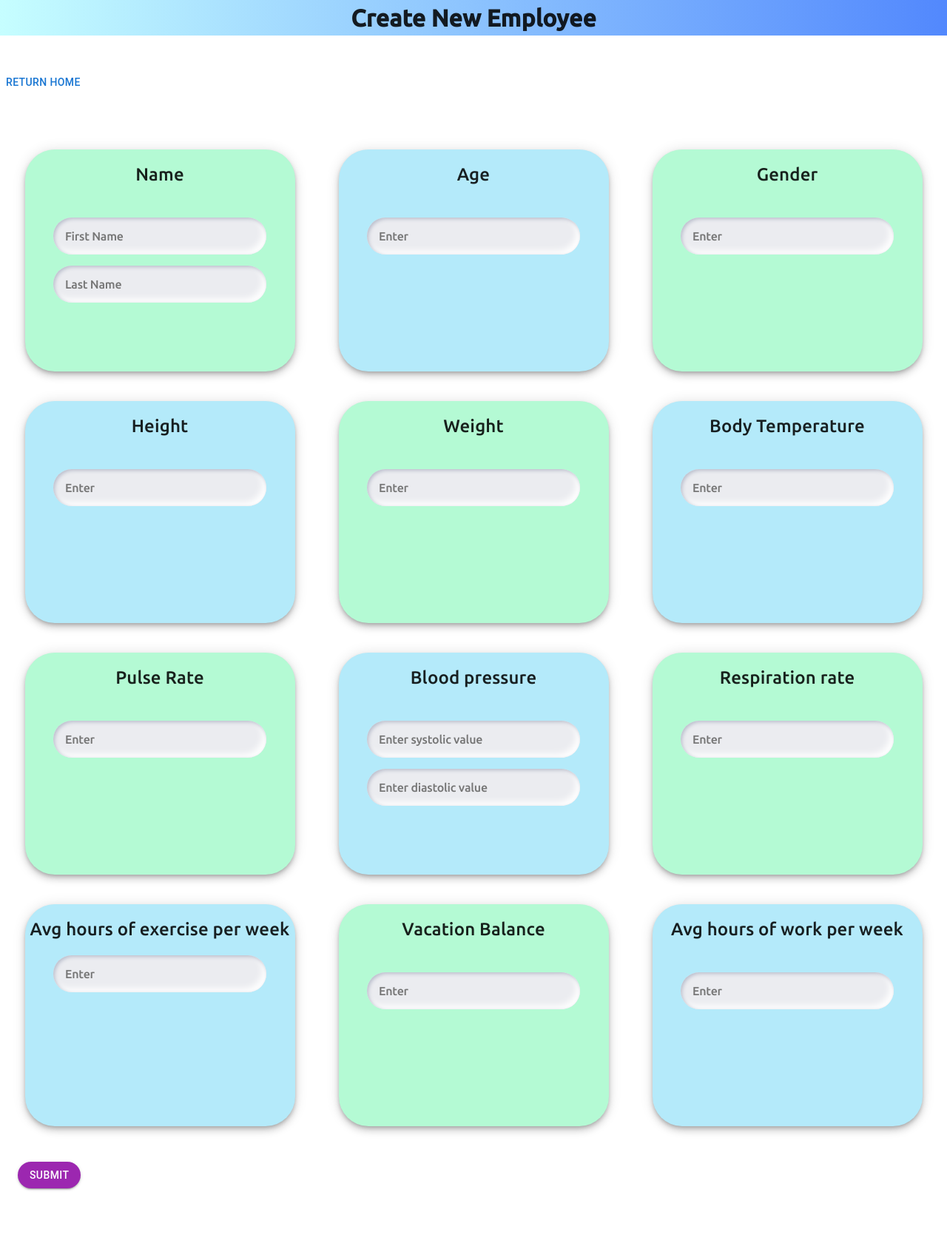
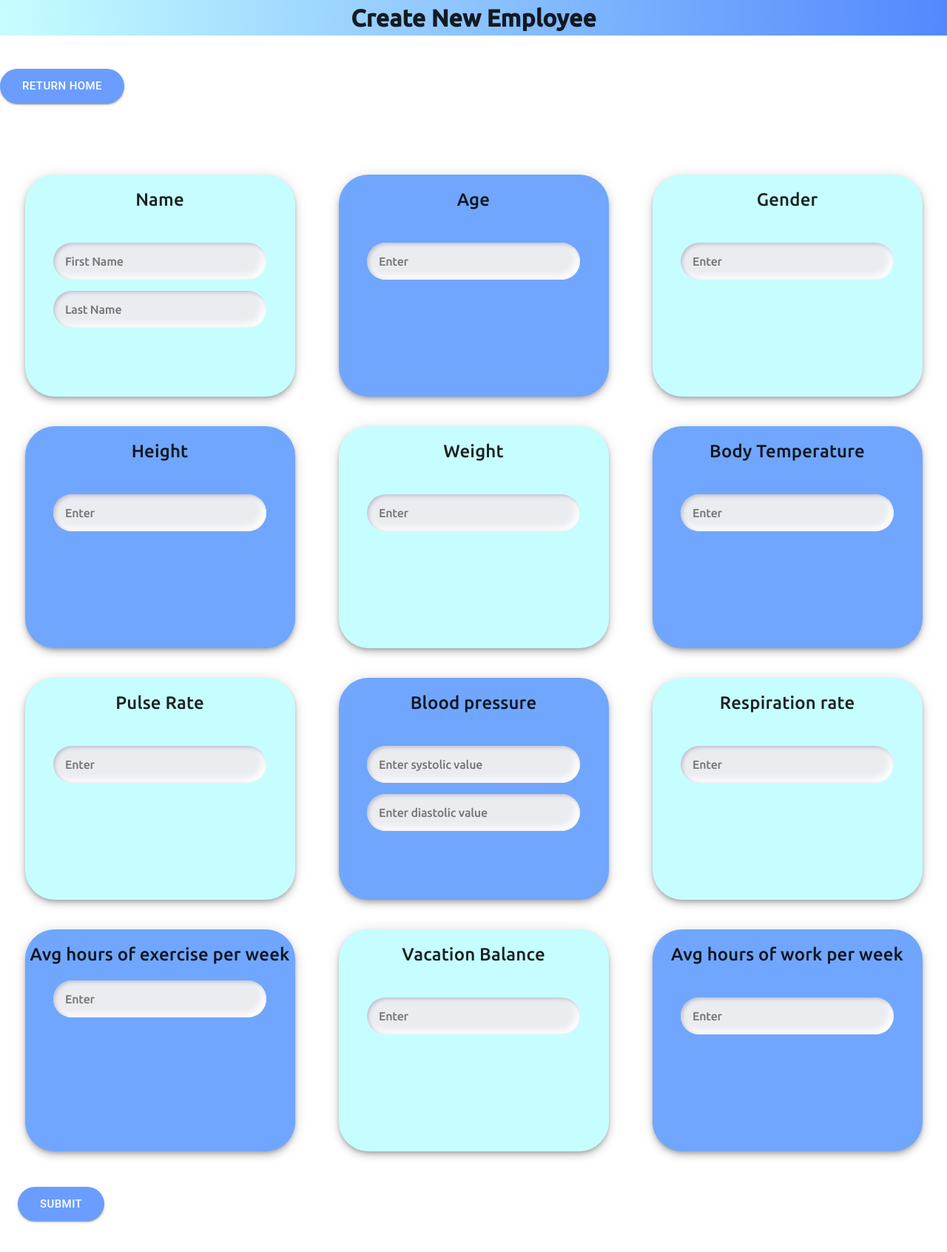
Before and after one commit to kfc0105/vendia-health-dashboard, a React (Create React App) app: page /addData in a window 1280 px wide. Shown: the top 1692 px of the page at 74% size. Before the commit the page ends 1654 px from the top, so only its background shows below. Built offline with nearby package versions, Linux system fonts and the light colour scheme; what @vendia/client would draw is missing.

Commit message:
Changed styles

```diff
--- a/src/NewEmployee/NewEmployee.js
+++ b/src/NewEmployee/NewEmployee.js
@@ -92,7 +92,17 @@ function NewEmployee() {
           <h1 style={{ marginTop: "0px" }}>Create New Employee</h1>{" "}
         </STYLE_TOP>
         <br />
-        <Button sx={{ borderRadius: 50 }} onClick={routeChangeReturnHome}>
+        <Button
+          variant="contained"
+          style={{
+            borderRadius: 30,
+            backgroundColor: "#6a9dff",
+            padding: "10px 30px",
+            fontSize: "15px",
+          }}
+          sx={{ borderRadius: 30, display: "flex" }}
+          onClick={routeChangeReturnHome}
+        >
           {" "}
           Return Home{" "}
         </Button>
@@ -115,7 +125,7 @@ function NewEmployee() {
                 sx={{
                   height: 300,
                   width: 365,
-                  backgroundColor: "#b4fad4",
+                  backgroundColor: "#c6feff",
                   borderRadius: 10,
                 }}
                 elevation={6}
@@ -148,7 +158,7 @@ function NewEmployee() {
                 sx={{
                   height: 300,
                   width: 365,
-                  backgroundColor: "#b4eafa",
+                  backgroundColor: "#70a6fd",
                   borderRadius: 10,
                 }}
                 elevation={6}
@@ -172,7 +182,7 @@ function NewEmployee() {
                 sx={{
                   height: 300,
                   width: 365,
-                  backgroundColor: "#b4fad4",
+                  backgroundColor: "#c6feff",
                   borderRadius: 10,
                 }}
                 elevation={6}
@@ -196,7 +206,7 @@ function NewEmployee() {
                 sx={{
                   height: 300,
                   width: 365,
-                  backgroundColor: "#b4eafa",
+                  backgroundColor: "#70a6fd",
                   borderRadius: 10,
                 }}
                 elevation={6}
@@ -220,7 +230,7 @@ function NewEmployee() {
                 sx={{
                   height: 300,
                   width: 365,
-                  backgroundColor: "#b4fad4",
+                  backgroundColor: "#c6feff",
                   borderRadius: 10,
                 }}
                 elevation={6}
@@ -244,7 +254,7 @@ function NewEmployee() {
                 sx={{
                   height: 300,
                   width: 365,
-                  backgroundColor: "#b4eafa",
+                  backgroundColor: "#70a6fd",
                   borderRadius: 10,
                 }}
                 elevation={6}
@@ -268,7 +278,7 @@ function NewEmployee() {
                 sx={{
                   height: 300,
                   width: 365,
-                  backgroundColor: "#b4fad4",
+                  backgroundColor: "#c6feff",
                   borderRadius: 10,
                 }}
                 elevation={6}
@@ -292,7 +302,7 @@ function NewEmployee() {
                 sx={{
                   height: 300,
                   width: 365,
-                  backgroundColor: "#b4eafa",
+                  backgroundColor: "#70a6fd",
                   borderRadius: 10,
                 }}
                 elevation={6}
@@ -324,7 +334,7 @@ function NewEmployee() {
                 sx={{
                   height: 300,
                   width: 365,
-                  backgroundColor: "#b4fad4",
+                  backgroundColor: "#c6feff",
                   borderRadius: 10,
                 }}
                 elevation={6}
@@ -348,7 +358,7 @@ function NewEmployee() {
                 sx={{
                   height: 300,
                   width: 365,
-                  backgroundColor: "#b4eafa",
+                  backgroundColor: "#70a6fd",
                   borderRadius: 10,
                   fontSize: 1,
                 }}
@@ -373,7 +383,7 @@ function NewEmployee() {
                 sx={{
                   height: 300,
                   width: 365,
-                  backgroundColor: "#b4fad4",
+                  backgroundColor: "#c6feff",
                   borderRadius: 10,
                 }}
                 elevation={6}
@@ -397,7 +407,7 @@ function NewEmployee() {
                 sx={{
                   height: 300,
                   width: 365,
-                  backgroundColor: "#b4eafa",
+                  backgroundColor: "#70a6fd",
                   borderRadius: 10,
                 }}
                 elevation={6}
@@ -422,7 +432,12 @@ function NewEmployee() {
         <br />
         <Button
           variant="contained"
-          color="secondary"
+          style={{
+            borderRadius: 30,
+            backgroundColor: "#6a9dff",
+            padding: "10px 30px",
+            fontSize: "15px",
+          }}
           onClick={handleSubmit}
           sx={{
             borderRadius: 30,
--- a/src/ViewData/StatisticsReportModal.js
+++ b/src/ViewData/StatisticsReportModal.js
@@ -21,7 +21,12 @@ export default function StatisticsReportModal() {
     <div>
       <Button
         variant="contained"
-        color="secondary"
+        style={{
+          borderRadius: 30,
+          backgroundColor: "#ffa55a",
+          padding: "10px 30px",
+          fontSize: "15px",
+        }}
         onClick={handleClickOpen}
         sx={{
           borderRadius: 30,
--- a/src/ViewData/ViewData.js
+++ b/src/ViewData/ViewData.js
@@ -16,13 +16,18 @@ function ViewData() {
   return (
     <>
       <STYLE_1>
-        <h1 style={{marginTop: '0px'}}>Employee Data summary</h1>
+        <h1 style={{ marginTop: "0px" }}>Employee Data summary</h1>
       </STYLE_1>
       <CssBaseline>
         <br />
         <Button
           variant="contained"
-          color="secondary"
+          style={{
+            borderRadius: 30,
+            backgroundColor: "#ffa55a",
+            padding: "10px 30px",
+            fontSize: "15px",
+          }}
           sx={{
             borderRadius: 30,
             display: "flex",
```
